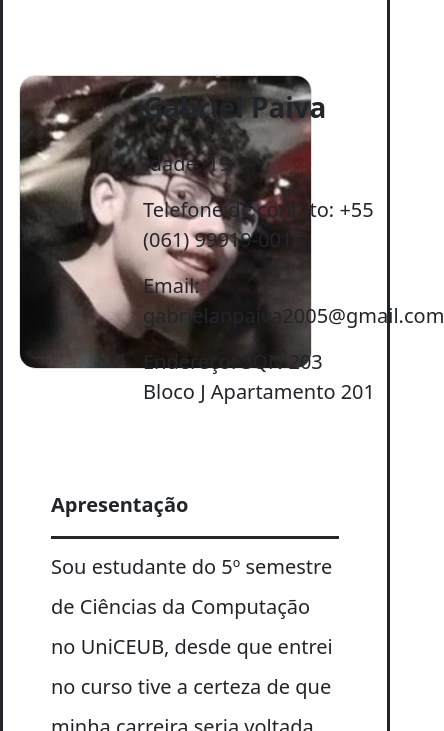
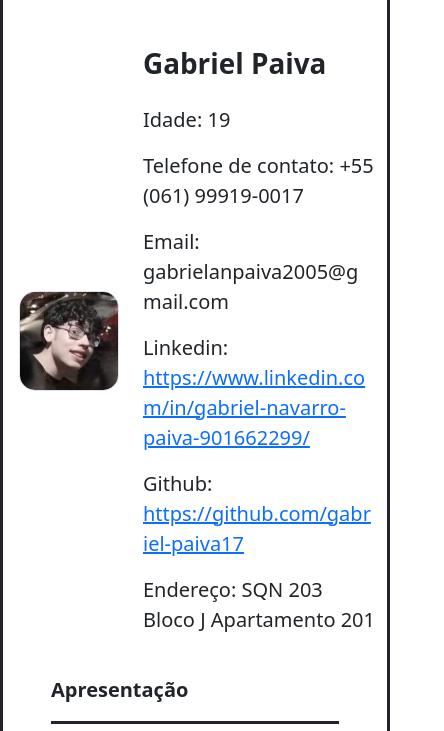
Before and after one commit to gabriel-paiva17/curriculoBootstrap, a plain HTML site: page index.html in a window 390 px wide. Shown: the part 113-844 px from the top of the page, 444 px wide, since content can reach past the window. Drawn offline with nearby package versions, Linux system fonts and the light colour scheme.

Commit message:
responsive image, added linkedin and github field

```diff
--- a/index.html
+++ b/index.html
@@ -5,7 +5,11 @@
     <meta charset="UTF-8">
     <meta name="viewport" content="width=device-width, initial-scale=1.0">
     <style rel="stylesheet">
+        /* [class^="col"] {
 
+            border: 1px black solid
+
+        } */
     </style>
     <link href="https://cdn.jsdelivr.net/npm/bootstrap@5.3.5/dist/css/bootstrap.min.css" rel="stylesheet"
         integrity="sha384-SgOJa3DmI69IUzQ2PVdRZhwQ+dy64/BUtbMJw1MZ8t5HZApcHrRKUc4W0kG879m7" crossorigin="anonymous">
@@ -13,7 +17,7 @@
 </head>
 
 <body class="pt-5 fs-5">
-    <div class="container border border-3 border-dark text-justify">
+    <div class="container border border-3 border-dark text-justify w-auto text-break">
         <div class="row">
             <div class="col text-center py-4">
                 <h1><strong>Currículo</strong></h1>
@@ -21,14 +25,21 @@
         </div>
 
         <div class="row">
-            <div class="col-4 ps-3 pt-5 text-center pb-0">
-                <img src="1746571529741.jpg" class="h-75 border rounded-4 mb-0"></img>
+            <div class="col-4 ps-3 pt-1 pb-0 d-flex justify-content-center align-items-center">
+                <img src="1746571529741.jpg" class="img-fluid border rounded-4 mb-0"></img>
             </div>
-            <div class="col-8 pt-5 pb-0">
+
+            <div class="col-8 pt-1 pb-0">
                 <h1 class="py-3"><strong>Gabriel Paiva</strong></h1>
                 <p>Idade: 19</p>
                 <p>Telefone de contato: +55 (061) 99919-0017</p>
                 <p>Email: gabrielanpaiva2005@gmail.com</p>
+                <p>Linkedin:
+                    <a href="https://www.linkedin.com/in/gabriel-navarro-paiva-901662299/">https://www.linkedin.com/in/gabriel-navarro-paiva-901662299/</a>
+                </p>
+                <p>Github:
+                    <a href="https://github.com/gabriel-paiva17">https://github.com/gabriel-paiva17</a>
+                </p>
                 <p>Endereço: SQN 203 Bloco J Apartamento 201</p>
             </div>
         </div>
@@ -57,23 +68,32 @@
 
         <div class="row">
             <txt class="col-12 px-5 lh-lg pb-3">API Presença por Reconhecimento Facial - Link do repositório:
-                <p><a href="https://github.com/gabriel-paiva17/API-presenca-por-reconhecimento-facial">https://github.com/gabriel-paiva17/API-presenca-por-reconhecimento-facial</a></p>
+                <p><a
+                        href="https://github.com/gabriel-paiva17/API-presenca-por-reconhecimento-facial">https://github.com/gabriel-paiva17/API-presenca-por-reconhecimento-facial</a>
+                </p>
 
                 <p>Projeto pessoal criado com intuito de facilitar o processo de chamada/verificação de presença, esse
                     projeto é uma API RESTful que permite que professores, coordenadores ou gerentes simplifiquem esse
-                processo, utilizando a face das pessoas para que a presença seja validada, ao invés de uma verificação
+                    processo, utilizando a face das pessoas para que a presença seja validada, ao invés de uma
+                    verificação
                     manual. O back-end foi desenvolvido em Go e o banco de dados utilizado foi MongoDB. No frontend,
-                utilizei Vue.js para criar uma interface intuitiva e responsiva. Este projeto ampliou meu conhecimento
-                técnico, e também aprimorou minha capacidade de projetar e implementar soluções robustas e eficientes,
+                    utilizei Vue.js para criar uma interface intuitiva e responsiva. Este projeto ampliou meu
+                    conhecimento
+                    técnico, e também aprimorou minha capacidade de projetar e implementar soluções robustas e
+                    eficientes,
                     além de ter agregado muito para o meu conhecimento de protocolo HTTP.</p>
 
 
 
 
                 <txt>Controle de Horários - Link do repositório:</txt>
-                <p><a href="https://github.com/gabriel-paiva17/controle-de-horarios">https://github.com/gabriel-paiva17/controle-de-horarios</a></p>
-                <p>Projeto pessoal para monitorar pontos de trabalho. Desenvolvido apenas com front-end, e sem framework,
-                apenas JavaScript, HTML e CSS. Permite registrar pontos e seus intervalos, gerando um relatório com todo
+                <p><a
+                        href="https://github.com/gabriel-paiva17/controle-de-horarios">https://github.com/gabriel-paiva17/controle-de-horarios</a>
+                </p>
+                <p>Projeto pessoal para monitorar pontos de trabalho. Desenvolvido apenas com front-end, e sem
+                    framework,
+                    apenas JavaScript, HTML e CSS. Permite registrar pontos e seus intervalos, gerando um relatório com
+                    todo
                     o histórico de pontos e permitindo a edição. Todas as operações de memória são realizadas no
                     localStorage, e aprendi a trabalhar melhor com eventos assíncronos.</p>
 
@@ -91,7 +111,8 @@
         <div class="row row-cols-2 lh-lg">
             <div class="col ps-5 pb-3">
                 <txt>Monitor voluntário - Introdução a tecnologia para a terceira idade.</txt>
-                <p class="mt-3">Aprimorei minhas habilidades sociais e didáticas, elaborando e ministrando aulas. Além de ter dominado o pacote Office, e ter ensinado sobre uso de aparelhos móveis e computadores.</p>
+                <p class="mt-3">Aprimorei minhas habilidades sociais e didáticas, elaborando e ministrando aulas. Além
+                    de ter dominado o pacote Office, e ter ensinado sobre uso de aparelhos móveis e computadores.</p>
             </div>
 
             <div class="col pe-5 pb-3">
@@ -123,7 +144,7 @@
         <div class="row">
             <div class="col-12 px-5 lh-lg">
                 <ul>
-                    <li>Introdução básica a C (linguagem da programação) -  UniCEUB - Finalizado em julho/2023</li>
+                    <li>Introdução básica a C (linguagem da programação) - UniCEUB - Finalizado em julho/2023</li>
                 </ul>
             </div>
         </div>
```
Lines whose indentation alone changed are shown as unchanged.
